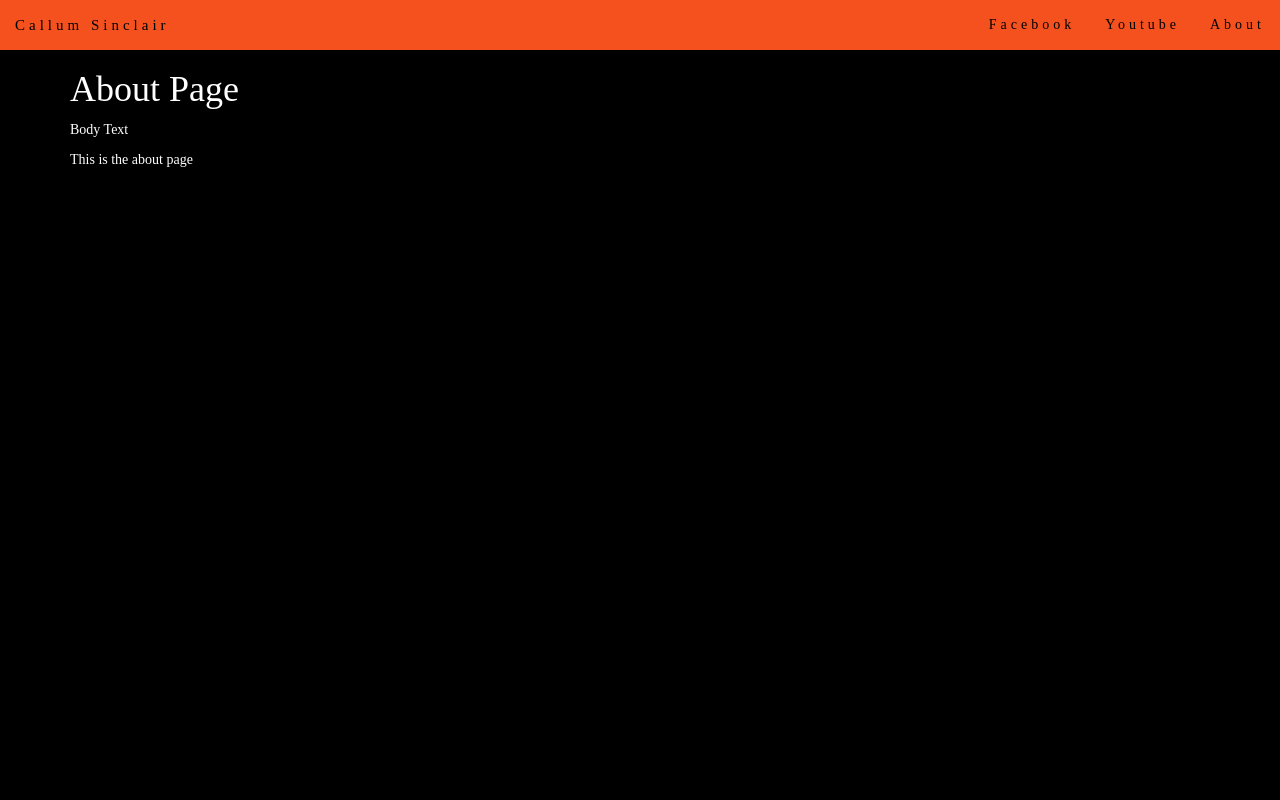
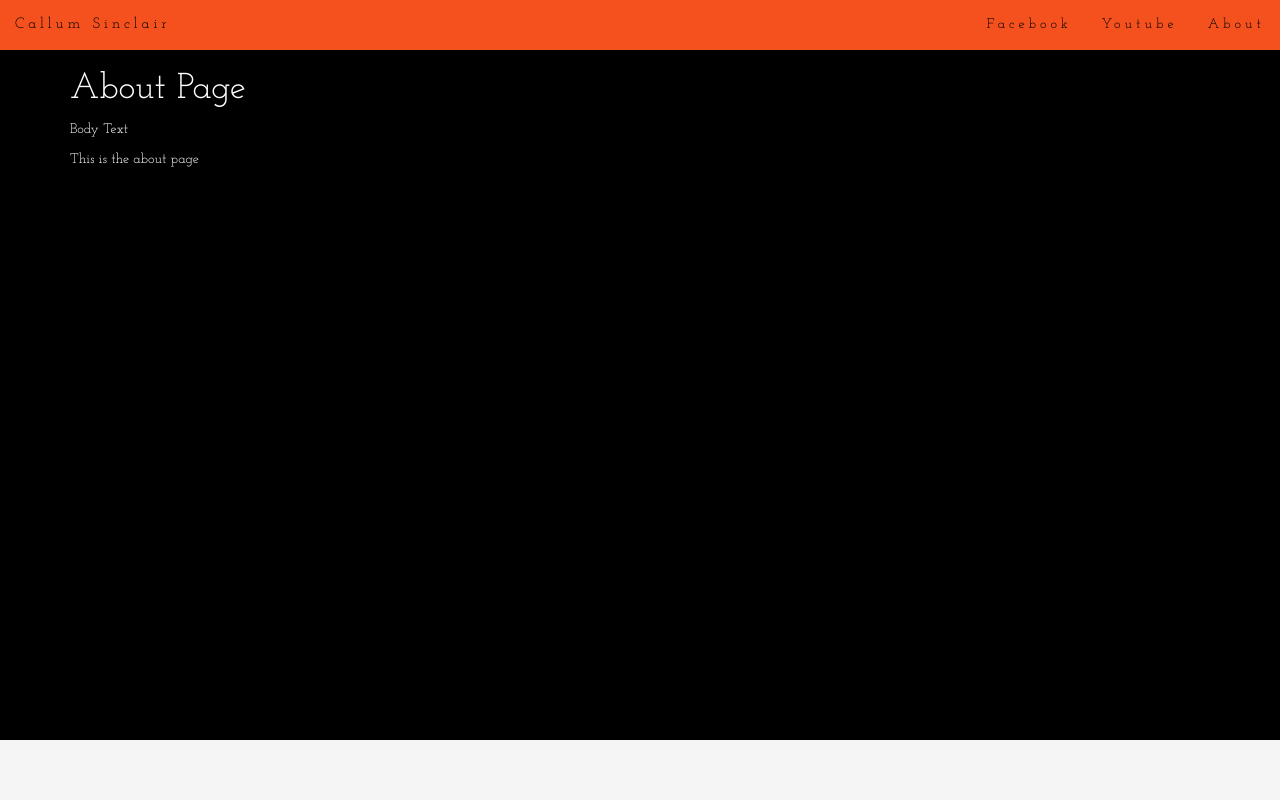
Before and after one commit to callumsinclair01/msa-submission, a plain HTML site: page about.html in a window 1280 px wide. Drawn offline with nearby package versions, Linux system fonts and the light colour scheme.

Commit message:
Added Footer and imported Google Font

```diff
--- a/about.html
+++ b/about.html
@@ -8,6 +8,8 @@
         <link rel="stylesheet" href="http://maxcdn.bootstrapcdn.com/bootstrap/3.3.6/css/bootstrap.min.css">
         <!-- Own custom CSS -->
         <link rel="stylesheet" type="text/css" href="css/style.css">
+        <!-- Josefin Slab Text Import -->
+        <link href="https://fonts.googleapis.com/css?family=Josefin+Slab" rel="stylesheet">
         <!-- jQuery library -->
         <script src="https://ajax.googleapis.com/ajax/libs/jquery/1.12.4/jquery.min.js"></script>
         <!-- Latest compiled JavaScript -->
@@ -42,6 +44,7 @@
             fjs.parentNode.insertBefore(js, fjs);
             }(document, 'script', 'facebook-jssdk'));</script>
 
+        <div id="wrap">
             <nav class="navbar navbar-default">
                 <div class="container-fluid">
                     <div class="navbar-header">
@@ -58,7 +61,10 @@
                 <h1>About Page</h1>
                 <p>Body Text</p>
                 This is the about page
-            </br>
+            </div>
+        </div>
+        <div id="footer">
+            <div class="containter">
                 <div
                     class="fb-like"
                     data-share="true"
@@ -66,5 +72,6 @@
                     data-show-faces="true">
                 </div>
             </div>
+        </div>
     </body>
 </html>
--- a/css/style.css
+++ b/css/style.css
@@ -2,6 +2,12 @@ body {
     background-color: black;
     color: white !important;
     font-family: 'Josefin Slab', serif;
+}
+
+html,
+body {
+  height: 100%;
+  /* The html and body elements cannot have any padding or margin. */
 }
 
 /* Edit overall style of navbar */
@@ -35,3 +41,18 @@ body {
 .navbar-header .navbar-brand {
     font-size: 15px !important;
 }
+
+#wrap {
+  min-height: 100%;
+  height: auto;
+  /* Negative indent footer by its height */
+  margin: 0 auto -60px;
+  /* Pad bottom by footer height */
+  padding: 0 0 60px;
+}
+
+/* Set the fixed height of the footer here */
+#footer {
+  height: 60px;
+  background-color: #f5f5f5;
+}
```
Also changed, not shown: index.html (+6 -1 lines). Lines whose indentation alone changed are shown as unchanged.
